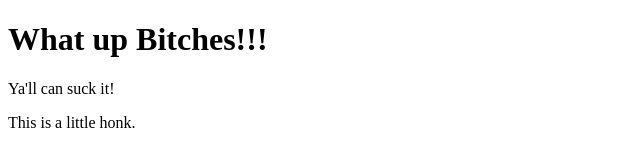
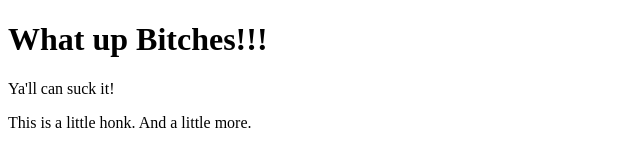
Before and after one commit to BurlSchnarl/github_demo, a plain HTML site: page index.html in a window 1280 px wide. Shown: the whole page, without its empty margins (0-640 px from the left). Drawn offline with Linux system fonts and the light colour scheme.

Commit message:
some new shit

```diff
--- a/index.html
+++ b/index.html
@@ -12,7 +12,7 @@
 
     <div>
         <p>
-            This is a little honk.
+            This is a little honk. And a little more.
         </p>
     </div>
 </body>
```
